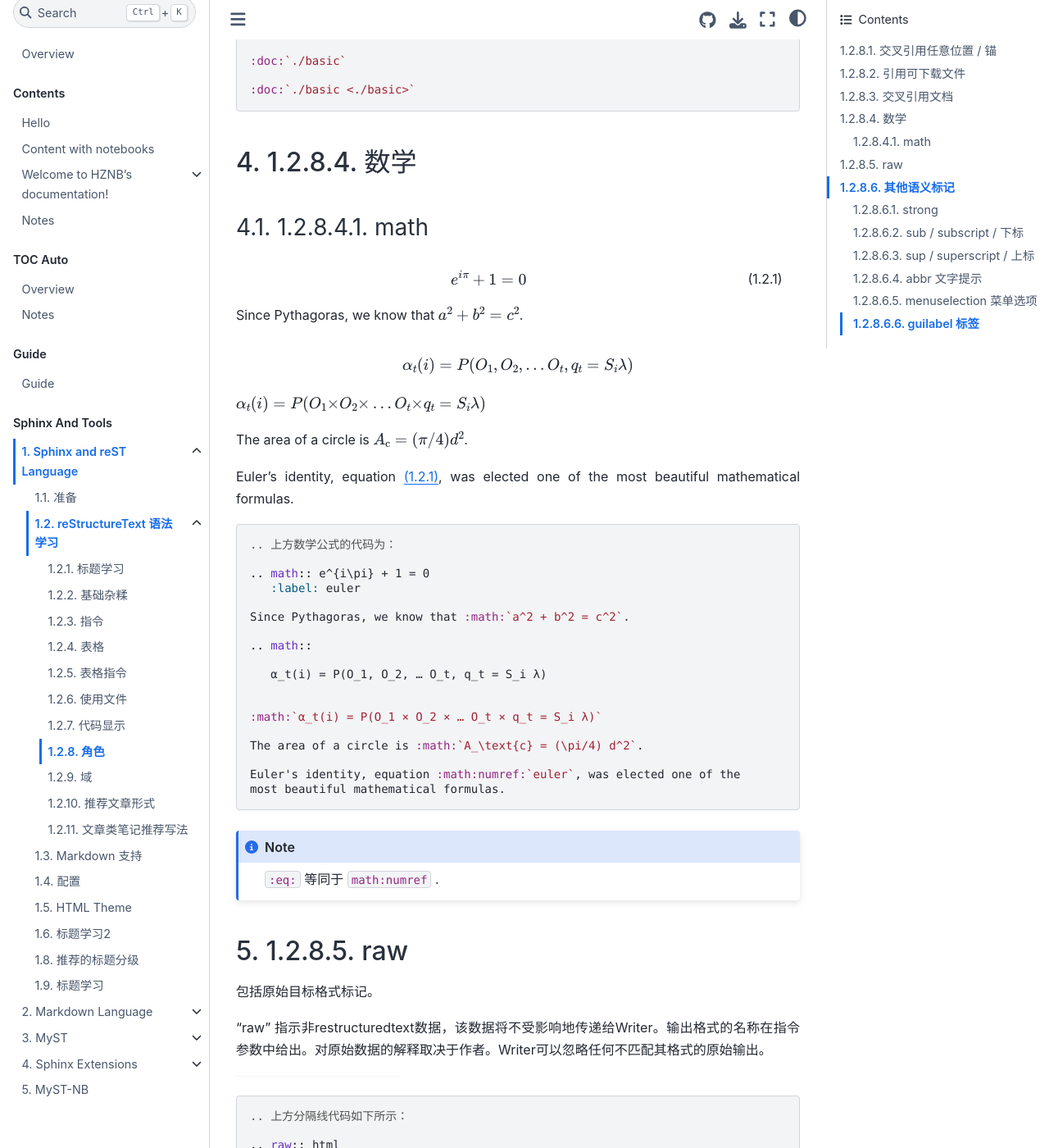
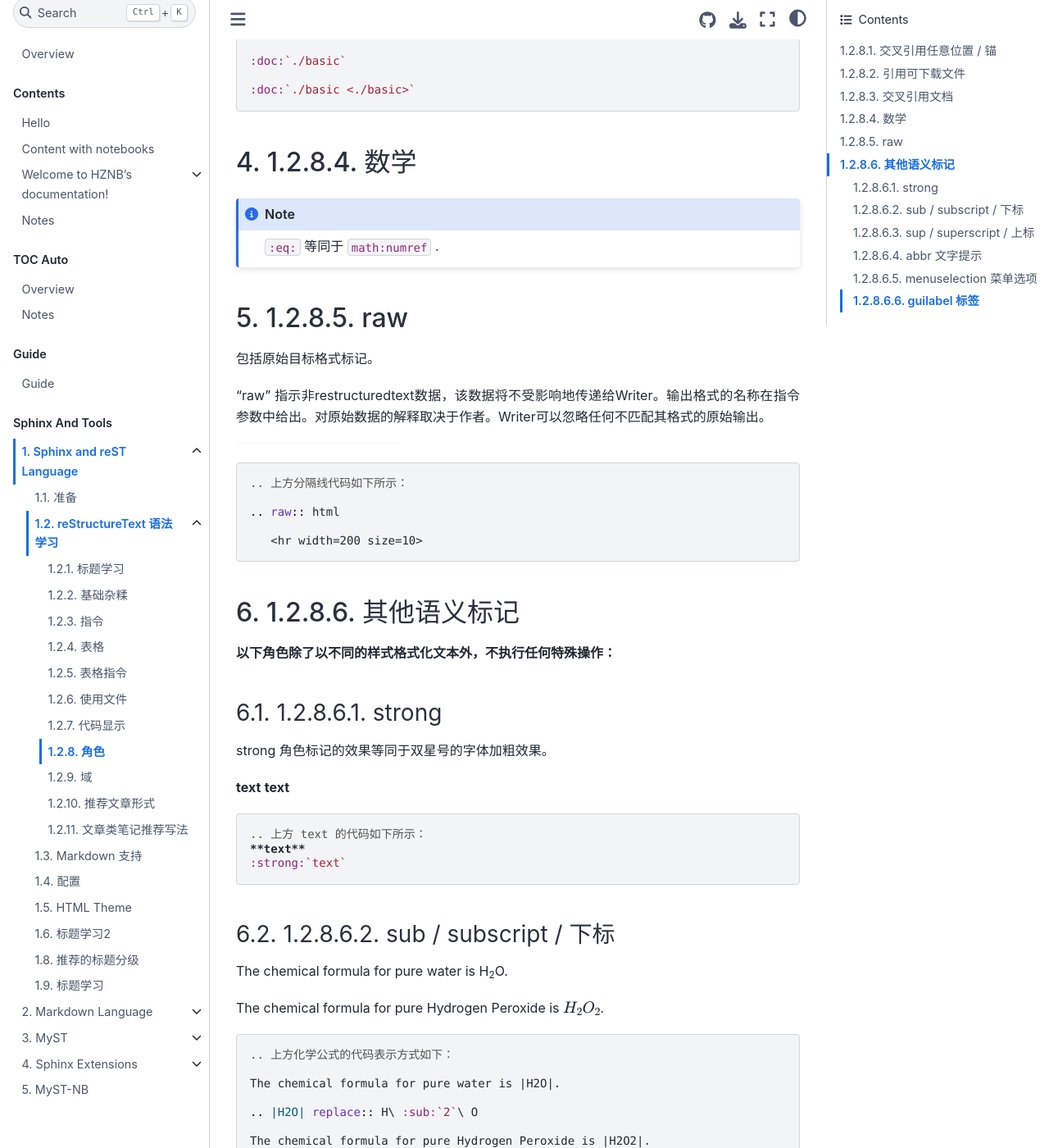
Before and after one commit to hedzr/sphinx-study, a Sphinx documentation site: the page built from source/sptools/sphinx/rest/roles.rst, in a window 1280 px wide and 1400 px high, scrolled down 2533 px. Shown: the whole window at 82% size. Built offline with Sphinx 7.4.7 and the Sphinx Book theme 1.1.4, drawn with Linux system fonts in a browser that asks for light colours; formulas are drawn with MathJax 3; part of the change alters nothing that is shown.

```diff
--- a/source/conf.py
+++ b/source/conf.py
@@ -122,6 +122,15 @@ exclude_patterns = ["_build", "Thumbs.db", ".DS_Store"]
 
 # The encoding of source files.
 source_encoding = 'utf-8-sig'
+
+# imgmath_image_format = 'svg'
+imgmath_image_format = 'svg'
+
+imgmath_latex = 'xelatex'
+
+imgmath_latex_args = ['--no-pdf']
+
+imgmath_latex_preamble = '\\usepackage{unicode-math}\\setmathfont{XITS Math}'
 
 # -- Options for HTML output -------------------------------------------------
 
--- a/source/sptools/sphinx/rest/roles.rst
+++ b/source/sptools/sphinx/rest/roles.rst
@@ -132,43 +132,43 @@ See :download:`this example xml file <../example/test.xml>`.
 ===============
 
 
-math
--------------------
+.. math
+.. -------------------
 
-.. math:: e^{i\pi} + 1 = 0
-   :label: euler
+.. .. math:: e^{i\pi} + 1 = 0
+..    :label: euler
 
-Since Pythagoras, we know that :math:`a^2 + b^2 = c^2`.
+.. Since Pythagoras, we know that :math:`a^2 + b^2 = c^2`.
 
-.. math::
+.. .. math::
 
-    α_t(i) = P(O_1, O_2, … O_t, q_t = S_i λ)
+..     α_t(i) = P(O_1, O_2, … O_t, q_t = S_i λ)
 
 
-:math:`α_t(i) = P(O_1 × O_2 × … O_t × q_t = S_i λ)`
+.. :math:`α_t(i) = P(O_1 × O_2 × … O_t × q_t = S_i λ)`
 
-The area of a circle is :math:`A_\text{c} = (\pi/4) d^2`.
+.. The area of a circle is :math:`A_\text{c} = (\pi/4) d^2`.
 
-Euler's identity, equation :math:numref:`euler`, was elected one of the
-most beautiful mathematical formulas.
+.. Euler's identity, equation :math:numref:`euler`, was elected one of the
+.. most beautiful mathematical formulas.
 
-.. code-block:: rest
+.. .. code-block:: rest
 
-   .. 上方数学公式的代码为：
+..    .. 上方数学公式的代码为：
 
-   .. math:: e^{i\pi} + 1 = 0
-      :label: euler
+..    .. math:: e^{i\pi} + 1 = 0
+..       :label: euler
 
-   Since Pythagoras, we know that :math:`a^2 + b^2 = c^2`.
+..    Since Pythagoras, we know that :math:`a^2 + b^2 = c^2`.
 
-   .. math::
+..    .. math::
 
-      α_t(i) = P(O_1, O_2, … O_t, q_t = S_i λ)
+..       α_t(i) = P(O_1, O_2, … O_t, q_t = S_i λ)
 
 
-   :math:`α_t(i) = P(O_1 × O_2 × … O_t × q_t = S_i λ)`
+..    :math:`α_t(i) = P(O_1 × O_2 × … O_t × q_t = S_i λ)`
 
-   The area of a circle is :math:`A_\text{c} = (\pi/4) d^2`.
+..    The area of a circle is :math:`A_\text{c} = (\pi/4) d^2`.
 
    Euler's identity, equation :math:numref:`euler`, was elected one of the
    most beautiful mathematical formulas.
```
